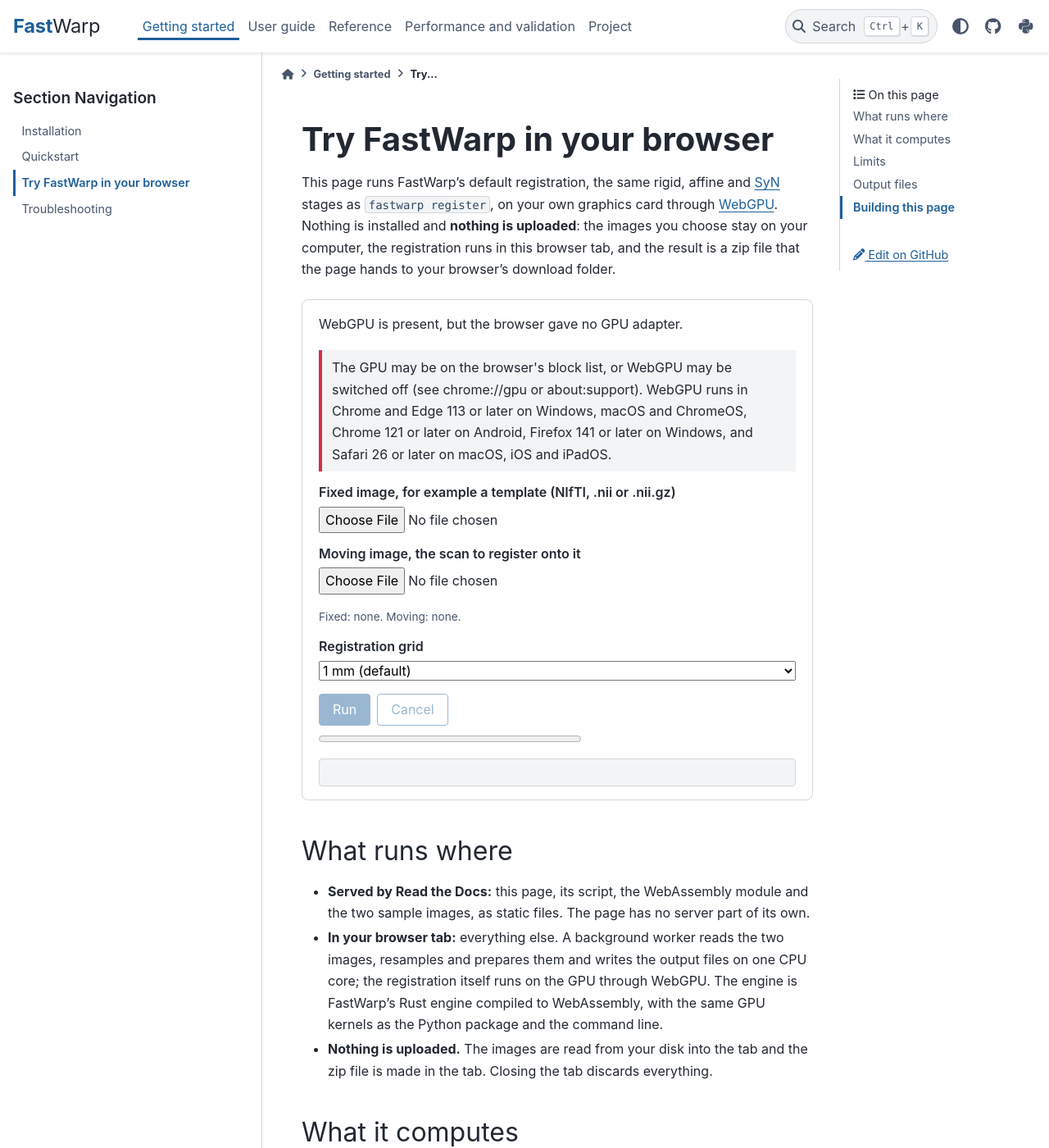
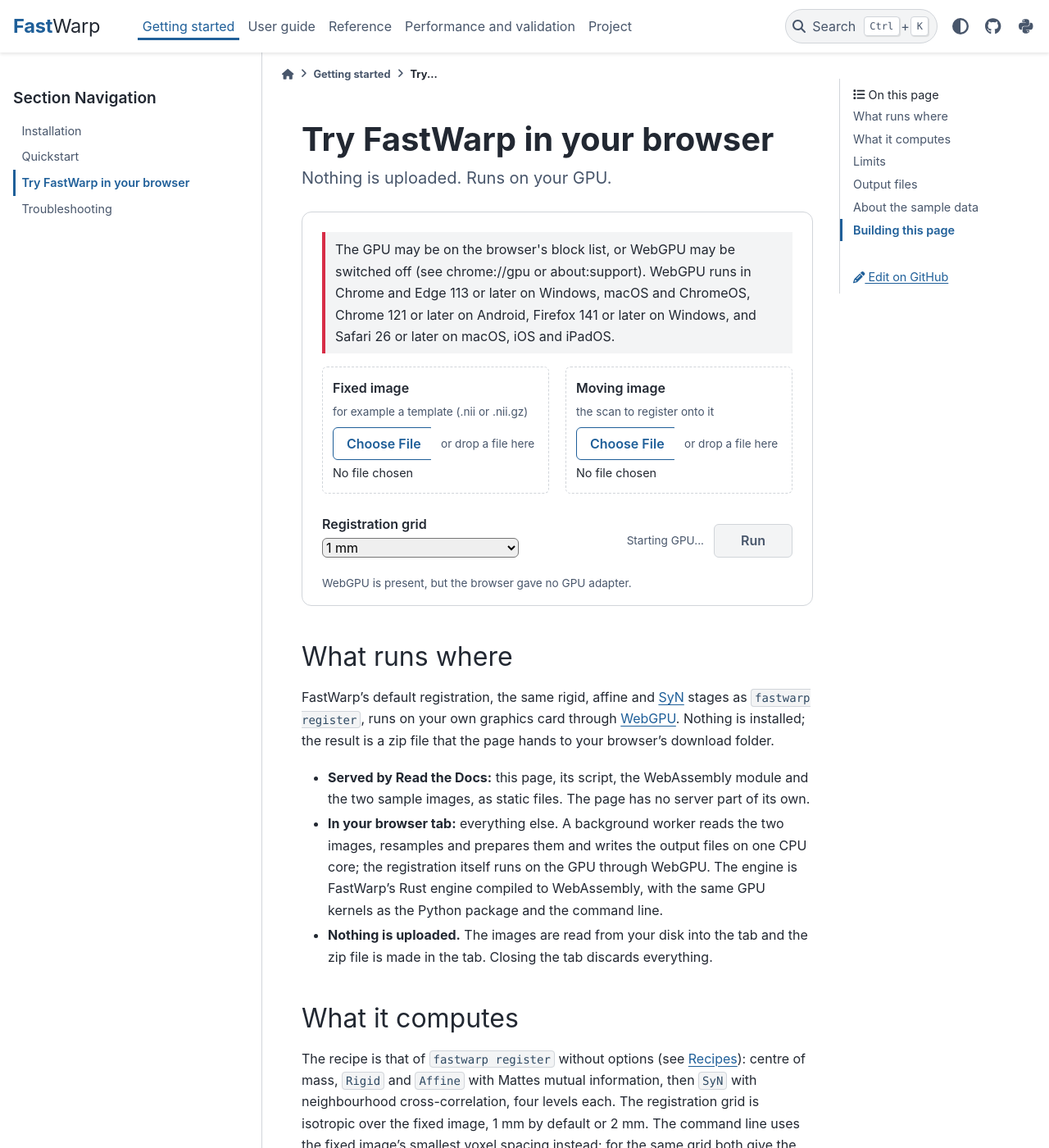
Before and after one commit to WyssCenter/fastwarp, a Sphinx documentation site: the page built from docs/browser.md, in a window 1280 px wide and 1400 px high. Shown: the whole window at 82% size. Built offline with Sphinx 7.4.7 and the PyData theme 0.15.4, drawn with Linux system fonts in a browser that asks for light colours; some of the changed text lies outside the part shown.

Commit message:
docs: tidy the browser demo page and link it from the landing page (#62)
The run controls come first, with a one-line subtitle; explanations, the log, the GPU details and the sample licence move lower or into collapsed sections. The landing page gets a try-it-in-your-browser button.

````diff
--- a/docs/_static/fastwarp.css
+++ b/docs/_static/fastwarp.css
@@ -216,3 +216,7 @@ svg.fw-diagram .fw-head-images {
 .fw-file-cards .sd-card-title code {
   font-size: 0.95em;
 }
+
+.sd-btn {
+  border-radius: 6px;
+}
--- a/docs/_static/web/app.css
+++ b/docs/_static/web/app.css
@@ -2,6 +2,12 @@
  * SPDX-FileCopyrightText: 2026 Wyss Center for Bio and Neuroengineering
  * SPDX-License-Identifier: Apache-2.0
  */
+
+.fw-subtitle {
+  font-size: 1.25rem;
+  color: var(--pst-color-text-muted);
+  margin: -0.5rem 0 1.5rem;
+}
 
 .fw-demo [hidden] {
   display: none !important;
@@ -9,9 +15,10 @@
 
 .fw-demo {
   border: 1px solid var(--pst-color-border);
-  border-radius: 0.5rem;
-  padding: 1rem 1.25rem;
-  margin: 1.5rem 0;
+  border-radius: 12px;
+  padding: 1.5rem 1.5rem 1rem;
+  margin: 1.5rem 0 2.5rem;
+  max-width: 44rem;
 }
 
 .fw-demo fieldset {
@@ -19,61 +26,188 @@
   margin: 0;
   padding: 0;
   display: grid;
-  gap: 0.75rem;
+  grid-template-columns: repeat(auto-fit, minmax(15rem, 1fr));
+  gap: 1.25rem;
 }
 
-.fw-demo label {
+.fw-demo .fw-pick {
+  display: grid;
+  gap: 0.25rem;
+  font-weight: 600;
+  border: 1px dashed var(--pst-color-border);
+  border-radius: 6px;
+  padding: 0.75rem;
+}
+
+.fw-demo .fw-pick.fw-drag {
+  border-color: var(--pst-color-primary);
+  box-shadow: 0 0 0 2px var(--pst-color-primary);
+  background: var(--pst-color-surface);
+}
+
+.fw-demo .fw-drop {
+  font-weight: normal;
+  font-size: 0.85em;
+  color: var(--pst-color-text-muted);
+}
+
+.fw-demo .fw-hint {
+  font-weight: normal;
+  font-size: 0.85em;
+  color: var(--pst-color-text-muted);
+}
+
+.fw-demo .fw-pick-row {
+  display: flex;
+  align-items: center;
+  gap: 0.75rem;
+  margin-top: 0.25rem;
+}
+
+.fw-demo input[type="file"] {
+  flex: none;
+  width: 7.5rem;
+  overflow: hidden;
+  color: transparent;
+  font: inherit;
+}
+
+.fw-demo input[type="file"]::file-selector-button {
+  border: 1px solid var(--pst-color-primary);
+  border-radius: 6px;
+  background: transparent;
+  color: var(--pst-color-primary);
+  padding: 0.35rem 1rem;
+  font: inherit;
+  cursor: pointer;
+}
+
+.fw-demo input[type="file"]:disabled::file-selector-button {
+  border-color: var(--pst-color-border);
+  color: var(--pst-color-text-muted);
+  cursor: not-allowed;
+}
+
+.fw-demo .fw-name {
+  display: block;
+  font-weight: normal;
+  font-size: 0.9em;
+  overflow: hidden;
+  text-overflow: ellipsis;
+  white-space: nowrap;
+  min-width: 0;
+}
+
+.fw-demo .fw-sample-line {
+  margin: 1rem 0 0;
+  color: var(--pst-color-text-muted);
+}
+
+.fw-demo .fw-sample-line button {
+  margin-left: 0.5rem;
+}
+
+.fw-demo #fw-sample-state {
+  margin-left: 0.5rem;
+}
+
+.fw-demo .fw-run-row {
+  display: flex;
+  flex-wrap: wrap;
+  align-items: end;
+  justify-content: space-between;
+  gap: 1rem 1.5rem;
+  margin-top: 1.5rem;
+}
+
+.fw-demo .fw-grid-label {
   display: grid;
   gap: 0.25rem;
   font-weight: 600;
 }
 
-.fw-demo input[type="file"],
 .fw-demo select {
+  border-radius: 6px;
   font-weight: normal;
+  width: 15rem;
   max-width: 100%;
+}
+
+.fw-demo .fw-actions {
+  display: flex;
+  flex-wrap: nowrap;
+  gap: 0.75rem;
+  align-items: center;
+}
+
+.fw-demo .fw-run-hint {
+  font-size: 0.85em;
+  color: var(--pst-color-text-muted);
+}
+
+.fw-demo .fw-run-hint:empty {
+  display: none;
 }
 
 .fw-demo button,
 .fw-demo .fw-button {
   display: inline-block;
   border: 1px solid var(--pst-color-primary);
-  border-radius: 0.25rem;
+  border-radius: 6px;
   background: var(--pst-color-primary);
   color: var(--pst-color-primary-text, #fff);
-  padding: 0.35rem 1rem;
+  padding: 0.4rem 1.25rem;
   font: inherit;
   cursor: pointer;
   text-decoration: none;
+  white-space: nowrap;
 }
 
-.fw-demo button[disabled] {
-  opacity: 0.45;
-  cursor: not-allowed;
-}
-
-.fw-demo button.fw-secondary {
+.fw-demo .fw-secondary {
   background: transparent;
   color: var(--pst-color-primary);
 }
 
-.fw-demo .fw-actions {
-  display: flex;
-  flex-wrap: wrap;
-  gap: 0.5rem;
-  margin: 1rem 0 0.5rem;
+.fw-demo button[disabled] {
+  background: var(--pst-color-surface);
+  border-color: var(--pst-color-border);
+  color: var(--pst-color-text-muted);
+  cursor: not-allowed;
+}
+
+.fw-demo #fw-run {
+  min-width: 6rem;
+  font-weight: 600;
+}
+
+.fw-demo #fw-download {
+  order: -1;
+  font-weight: 600;
+}
+
+.fw-demo button:focus-visible,
+.fw-demo .fw-button:focus-visible,
+.fw-demo summary:focus-visible,
+.fw-demo input:focus-visible,
+.fw-demo select:focus-visible {
+  outline: 2px solid var(--pst-color-primary);
+  outline-offset: 2px;
 }
 
 .fw-demo .fw-small {
   font-size: 0.85em;
   color: var(--pst-color-text-muted);
-  margin: 0.25rem 0 0;
+  margin: 0.75rem 0 0;
+}
+
+.fw-demo .fw-small:empty {
+  display: none;
 }
 
 .fw-demo .fw-message {
   border-left: 4px solid var(--pst-color-info);
   padding: 0.5rem 0.75rem;
-  margin: 0.75rem 0;
+  margin: 0 0 1rem;
   background: var(--pst-color-surface);
 }
 
@@ -85,12 +219,103 @@
   border-left-color: var(--pst-color-warning);
 }
 
+.fw-demo .fw-status {
+  margin: 1.25rem 0 0;
+}
+
+.fw-demo .fw-status:has(#fw-stage:empty) {
+  display: none;
+}
+
+.fw-demo progress {
+  display: block;
+  width: 100%;
+  height: 6px;
+  border: 0;
+  border-radius: 6px;
+  appearance: none;
+  accent-color: var(--pst-color-primary);
+  background: var(--pst-color-border);
+  overflow: hidden;
+}
+
+.fw-demo progress::-webkit-progress-bar {
+  background: var(--pst-color-border);
+  border-radius: 6px;
+}
+
+.fw-demo progress::-webkit-progress-value {
+  background: var(--pst-color-primary);
+  border-radius: 6px;
+}
+
+.fw-demo progress::-moz-progress-bar {
+  background: var(--pst-color-primary);
+  border-radius: 6px;
+}
+
+.fw-demo .fw-statusline {
+  display: flex;
+  justify-content: space-between;
+  gap: 1rem;
+  margin-top: 0.4rem;
+  font-size: 0.85em;
+  color: var(--pst-color-text-muted);
+}
+
+.fw-demo .fw-more {
+  margin-top: 0.75rem;
+  font-size: 0.85em;
+  color: var(--pst-color-text-muted);
+}
+
+.fw-demo .fw-more summary {
+  cursor: pointer;
+}
+
+.fw-demo .fw-more summary code {
+  font-size: 1em;
+  color: inherit;
+  background: none;
+  border: 0;
+  padding: 0;
+}
+
+.fw-demo .fw-logbox:has(#fw-log:empty) {
+  display: none;
+}
+
+.fw-demo .fw-log {
+  max-height: 14rem;
+  overflow: auto;
+  font-size: 0.9em;
+  margin: 0.5rem 0 0;
+  white-space: pre-wrap;
+}
+
+.fw-demo .fw-meta {
+  margin-top: 1.25rem;
+  font-size: 0.85em;
+  color: var(--pst-color-text-muted);
+}
+
+.fw-demo .fw-meta p {
+  margin: 0;
+}
+
+.fw-demo .fw-meta p:empty {
+  display: none;
+}
+
+.fw-demo .fw-meta .fw-more {
+  margin-top: 0;
+}
+
 .fw-demo dl.fw-adapter {
   display: grid;
   grid-template-columns: max-content 1fr;
   gap: 0.15rem 1rem;
-  margin: 0.5rem 0 1rem;
-  font-size: 0.9em;
+  margin: 0.5rem 0 0;
 }
 
 .fw-demo dl.fw-adapter dt {
@@ -98,26 +323,24 @@
 }
 
 .fw-demo dl.fw-adapter dd {
+  font-family: var(--pst-font-family-monospace);
   margin: 0;
   overflow-wrap: anywhere;
 }
 
-.fw-demo .fw-status {
-  display: flex;
-  flex-wrap: wrap;
-  align-items: center;
-  gap: 0.5rem 1rem;
-  margin: 0.5rem 0;
+@media (max-width: 600px) {
+  .fw-demo {
+    padding: 1rem;
+  }
+  .fw-demo .fw-run-row,
+  .fw-demo .fw-grid-label {
+    display: grid;
+  }
+  .fw-demo .fw-actions {
+    flex-wrap: wrap;
+  }
+  .fw-demo #fw-run,
+  .fw-demo #fw-cancel {
+    flex: 1;
+  }
 }
-
-.fw-demo progress {
-  width: min(100%, 20rem);
-}
-
-.fw-demo .fw-log {
-  max-height: 14rem;
-  overflow: auto;
-  font-size: 0.8em;
-  margin: 0.5rem 0 0;
-  white-space: pre-wrap;
-}
--- a/docs/_static/web/app.js
+++ b/docs/_static/web/app.js
@@ -43,6 +43,9 @@ const state = {
   runId: 0,
   posted: false,
   restarts: 0,
+  gpu: "starting",
+  sample: false,
+  done: false,
 };
 
 function log(line) {
@@ -101,14 +104,32 @@ function result(status, extra = {}) {
 
 function updateButtons() {
   const ok = state.ready && state.inputs.fixed && state.inputs.moving;
-  el("fw-run").disabled = !ok || state.running;
+  const run = el("fw-run");
+  run.disabled = !ok || state.running;
+  run.hidden = state.running;
+  run.textContent = state.done ? "Run again" : "Run";
+  run.classList.toggle("fw-secondary", state.done && !run.disabled);
+  el("fw-cancel").hidden = !state.running;
   el("fw-cancel").disabled = !state.running;
+  let hint = "";
+  if (!state.running) {
+    if (state.gpu === "starting") hint = "Starting GPU...";
+    else if (state.gpu === "failed") hint = "WebGPU unavailable";
+    else if (!state.inputs.fixed || !state.inputs.moving) hint = "Choose two images";
+  }
+  el("fw-hint").textContent = hint;
   el("fw-sample").disabled = state.running;
+  el("fw-sample").hidden = state.sample;
+  el("fw-sample-state").hidden = !state.sample;
   el("fw-fixed").disabled = state.running;
   el("fw-moving").disabled = state.running;
   el("fw-grid").disabled = state.running;
-  const names = ["fixed", "moving"].map((k) => state.inputs[k]?.label ?? "none");
-  el("fw-selected").textContent = `Fixed: ${names[0]}. Moving: ${names[1]}.`;
+  for (const key of ["fixed", "moving"]) {
+    const name = el(`fw-${key}-name`);
+    const full = state.inputs[key]?.label ?? "";
+    name.textContent = full || "No file chosen";
+    name.title = full;
+  }
 }
 
 function adapterLabel(info) {
@@ -135,7 +156,11 @@ function showAdapter(info) {
     dd.textContent = v;
     dl.append(dt, dd);
   }
-  dl.hidden = false;
+  const gpuName = document.createElement("code");
+  gpuName.textContent = adapterLabel(info);
+  el("fw-adapter-summary").replaceChildren("WebGPU · ", gpuName, ` · FastWarp ${info.fastwarp_version}`);
+  el("fw-support").textContent = "";
+  el("fw-adapter-box").hidden = false;
   if (software) {
     message(
       "The browser gave FastWarp a software (CPU) adapter instead of a GPU. A registration will be very slow; use the 2 mm grid, or a browser and computer with WebGPU on the GPU.",
@@ -208,16 +233,13 @@ function onDone(zip, memory) {
   finish();
   state.restarts = 0;
   el("fw-progress").value = 1;
-  el("fw-stage").textContent = `Done in ${clock(elapsed * 1000)}`;
+  const entries = zipEntries(zip);
+  el("fw-stage").textContent = `Done in ${clock(elapsed * 1000)} · ${entries.length} files, ${bytes(zip.byteLength)}`;
   el("fw-elapsed").textContent = "";
-  const entries = zipEntries(zip);
-  const list = el("fw-files");
-  list.replaceChildren();
-  for (const e of entries) {
-    const li = document.createElement("li");
-    li.textContent = `${e.name} (${bytes(e.size)})`;
-    list.append(li);
-  }
+  log(`Files: ${entries.map((e) => `${e.name} (${bytes(e.size)})`).join(", ")}`);
+  state.done = true;
+  el("fw-progress").hidden = true;
+  updateButtons();
   let run = null;
   const runEntry = entries.find((e) => e.name === "run.json");
   if (runEntry) {
@@ -292,9 +314,8 @@ function startWorker(requestInfo = true) {
     if (data.type === "info") {
       state.ready = true;
       showAdapter(data.info);
-      el("fw-support").textContent = "WebGPU is available. Choose two images, or load the sample data.";
+      state.gpu = "ready";
       state.adapterLabel = adapterLabel(data.info);
-      log(`GPU: ${state.adapterLabel}`);
       updateButtons();
       if (autorun === "sample") runSample();
     } else if (data.type === "progress") {
@@ -303,6 +324,7 @@ function startWorker(requestInfo = true) {
       onDone(data.zip, data.memory);
     } else if (data.type === "error") {
       if (!state.ready && !state.running) {
+        state.gpu = "failed";
         el("fw-support").textContent = "WebGPU could not be started.";
         message(`${data.message} ${BROWSERS}`, "error");
         result("error", { name: data.name, message: data.message, phase: "gpu_info" });
@@ -315,6 +337,7 @@ function startWorker(requestInfo = true) {
     e.preventDefault?.();
     const text = e.message || "the worker could not be started";
     if (!state.ready && !state.running) {
+      state.gpu = "failed";
       el("fw-support").textContent = "FastWarp's worker could not be started.";
       message(text, "error");
       result("error", { name: "WorkerError", message: text, phase: "start" });
@@ -336,7 +359,8 @@ async function run() {
   const { fixed, moving } = state.inputs;
   if (!fixed || !moving) return;
   el("fw-download").hidden = true;
-  el("fw-files").replaceChildren();
+  el("fw-progress").hidden = false;
+  state.done = false;
   el("fw-log").textContent = "";
   message("");
   const grid = el("fw-grid").value;
@@ -400,8 +424,9 @@ function fromFile(file) {
 }
 
 function runSample() {
-  state.inputs.fixed = fromUrl(SAMPLES.fixed, "MNI ICBM 2009b template (sample)");
-  state.inputs.moving = fromUrl(SAMPLES.moving, "defaced T1w (sample)");
+  state.sample = true;
+  state.inputs.fixed = fromUrl(SAMPLES.fixed, "MNI 2009b template");
+  state.inputs.moving = fromUrl(SAMPLES.moving, "Defaced T1w");
   updateButtons();
   if (autorun === "sample") {
     const grid = params.get("grid");
@@ -412,14 +437,27 @@ function runSample() {
 
 async function main() {
   el("fw-grid").value = isMobile() ? "2mm" : "1mm";
-  el("fw-fixed").addEventListener("change", (e) => {
-    if (e.target.files[0]) state.inputs.fixed = fromFile(e.target.files[0]);
-    updateButtons();
-  });
-  el("fw-moving").addEventListener("change", (e) => {
-    if (e.target.files[0]) state.inputs.moving = fromFile(e.target.files[0]);
-    updateButtons();
-  });
+  for (const key of ["fixed", "moving"]) {
+    const input = el(`fw-${key}`);
+    const zone = el(`fw-pick-${key}`);
+    const choose = (file) => {
+      if (!file || state.running) return;
+      state.inputs[key] = fromFile(file);
+      state.sample = false;
+      updateButtons();
+    };
+    input.addEventListener("change", (e) => choose(e.target.files[0]));
+    zone.addEventListener("dragover", (e) => {
+      e.preventDefault();
+      zone.classList.add("fw-drag");
+    });
+    zone.addEventListener("dragleave", () => zone.classList.remove("fw-drag"));
+    zone.addEventListener("drop", (e) => {
+      e.preventDefault();
+      zone.classList.remove("fw-drag");
+      choose(e.dataTransfer.files[0]);
+    });
+  }
   el("fw-sample").addEventListener("click", runSample);
   el("fw-form").addEventListener("submit", (e) => {
     e.preventDefault();
@@ -429,6 +467,7 @@ async function main() {
   updateButtons();
 
   if (!("gpu" in navigator)) {
+    state.gpu = "failed";
     el("fw-support").textContent = "This browser does not offer WebGPU.";
     message(window.isSecureContext ? BROWSERS : `WebGPU needs a secure page (https or localhost). ${BROWSERS}`, "error");
     result("error", { name: "NoWebGPU", message: "navigator.gpu is missing" });
@@ -441,6 +480,7 @@ async function main() {
     adapter = null;
   }
   if (!adapter) {
+    state.gpu = "failed";
     el("fw-support").textContent = "WebGPU is present, but the browser gave no GPU adapter.";
     message(
       `The GPU may be on the browser's block list, or WebGPU may be switched off (see chrome://gpu or about:support). ${BROWSERS}`,
@@ -457,6 +497,8 @@ async function main() {
   ]);
   el("fw-sample-row").hidden = !(haveFixed && haveMoving);
   if (!haveWasm) {
+    state.gpu = "failed";
+    updateButtons();
     el("fw-support").textContent = "The FastWarp WebAssembly module is not part of this build of the documentation.";
     message(
       "It is built on Read the Docs, or locally with docs/_scripts/build_web_demo.sh before sphinx-build.",
--- a/docs/browser.md
+++ b/docs/browser.md
@@ -1,69 +1,76 @@
 # Try FastWarp in your browser
 
-This page runs FastWarp's default registration, the same rigid, affine and {term}`SyN` stages as
-`fastwarp register`, on your own graphics card through [WebGPU](https://www.w3.org/TR/webgpu/).
-Nothing is installed and **nothing is uploaded**: the images you choose stay on your computer, the
-registration runs in this browser tab, and the result is a zip file that the page hands to your
-browser's download folder.
+<p class="fw-subtitle">Nothing is uploaded. Runs on your GPU.</p>
 
 ```{raw} html
 <link rel="stylesheet" href="_static/web/app.css">
 <div class="fw-demo" id="fw-demo">
-  <p id="fw-support" role="status">Checking whether this browser offers WebGPU...</p>
   <p id="fw-message" class="fw-message" role="alert" hidden></p>
-  <dl id="fw-adapter" class="fw-adapter" hidden></dl>
   <form id="fw-form">
-    <fieldset>
-      <label>Fixed image, for example a template (NIfTI, .nii or .nii.gz)
-        <input type="file" id="fw-fixed" accept=".nii,.gz,application/gzip">
+    <fieldset class="fw-files-in">
+      <label class="fw-pick" id="fw-pick-fixed">
+        <span class="fw-pick-title">Fixed image</span>
+        <span class="fw-hint">for example a template (.nii or .nii.gz)</span>
+        <span class="fw-pick-row">
+          <input type="file" id="fw-fixed" accept=".nii,.gz,application/gzip">
+          <span class="fw-drop">or drop a file here</span>
+        </span>
+        <span id="fw-fixed-name" class="fw-name">No file chosen</span>
       </label>
-      <label>Moving image, the scan to register onto it
-        <input type="file" id="fw-moving" accept=".nii,.gz,application/gzip">
+      <label class="fw-pick" id="fw-pick-moving">
+        <span class="fw-pick-title">Moving image</span>
+        <span class="fw-hint">the scan to register onto it</span>
+        <span class="fw-pick-row">
+          <input type="file" id="fw-moving" accept=".nii,.gz,application/gzip">
+          <span class="fw-drop">or drop a file here</span>
+        </span>
+        <span id="fw-moving-name" class="fw-name">No file chosen</span>
       </label>
-      <div id="fw-sample-row" hidden>
-        <button type="button" id="fw-sample" class="fw-secondary">Load sample data</button>
-        <p class="fw-small">The sample pair: <code>sample-t1w-defaced.nii.gz</code>, a T1-weighted
-        MPRAGE at 1 mm of an adult volunteer who agreed to its public use, with the header reduced
-        to the geometry and the face, eyes and ears removed (CC0-1.0); and
-        <code>mni152nlin2009basym-head-1mm.nii.gz</code>, the MNI ICBM 2009b nonlinear asymmetric
-        T1w template (every second voxel of the 0.5 mm original), cut the same way. Both come from
-        the <a href="https://github.com/WyssCenter/fastwarp/releases/tag/sample-data-1">sample-data-1</a>
-        release of FastWarp.</p>
-        <p class="fw-small">MNI template: Copyright (C) 1993-2004 Louis Collins, McConnell Brain
-        Imaging Centre, Montreal Neurological Institute, McGill University. Permission to use,
-        copy, modify, and distribute this software and its documentation for any purpose and
-        without fee is hereby granted, provided that the above copyright notice appear in all
-        copies. The authors and McGill University make no representations about the suitability
-        of this software for any purpose. It is provided "as is" without express or implied
-        warranty.</p>
-      </div>
-      <p id="fw-selected" class="fw-small"></p>
-      <label>Registration grid
+    </fieldset>
+    <p id="fw-sample-row" class="fw-sample-line" hidden>Don't have any data?
+      <button type="button" id="fw-sample" class="fw-secondary">Load sample data</button>
+      <span id="fw-sample-state" hidden>Sample loaded</span></p>
+    <div class="fw-run-row">
+      <label class="fw-grid-label">Registration grid
         <select id="fw-grid">
-          <option value="1mm">1 mm (default)</option>
-          <option value="2mm">2 mm (about 8 times less memory and time)</option>
+          <option value="1mm">1 mm</option>
+          <option value="2mm">2 mm (faster, less memory)</option>
         </select>
       </label>
-    </fieldset>
-    <div class="fw-actions">
-      <button type="submit" id="fw-run" disabled>Run</button>
-      <button type="button" id="fw-cancel" class="fw-secondary" disabled>Cancel</button>
-      <a id="fw-download" class="fw-button" hidden>Download zip</a>
+      <div class="fw-actions">
+        <span id="fw-hint" class="fw-run-hint"></span>
+        <button type="submit" id="fw-run" disabled>Run</button>
+        <button type="button" id="fw-cancel" class="fw-secondary" hidden>Cancel</button>
+        <a id="fw-download" class="fw-button" hidden>Download zip</a>
+      </div>
     </div>
   </form>
   <div class="fw-status">
-    <progress id="fw-progress" max="1" value="0"></progress>
-    <span id="fw-stage"></span>
-    <span id="fw-elapsed"></span>
+    <progress id="fw-progress" max="1" value="0" aria-label="Progress"></progress>
+    <div class="fw-statusline" aria-live="polite">
+      <span id="fw-stage"></span>
+      <span id="fw-elapsed"></span>
+    </div>
   </div>
-  <ul id="fw-files"></ul>
-  <pre id="fw-log" class="fw-log" aria-live="polite"></pre>
+  <details class="fw-more fw-logbox">
+    <summary>Log</summary>
+    <pre id="fw-log" class="fw-log" aria-live="polite"></pre>
+  </details>
   <output id="fw-result" hidden></output>
+  <div class="fw-meta">
+    <p id="fw-support" role="status">Checking whether this browser offers WebGPU...</p>
+    <details id="fw-adapter-box" class="fw-more" hidden>
+      <summary id="fw-adapter-summary">WebGPU</summary>
+      <dl id="fw-adapter" class="fw-adapter"></dl>
+    </details>
+  </div>
 </div>
 <script type="module" src="_static/web/app.js"></script>
 ```
 
 ## What runs where
+
+FastWarp's default registration, the same rigid, affine and {term}`SyN` stages as `fastwarp register`, runs on your own graphics card through [WebGPU](https://www.w3.org/TR/webgpu/). Nothing is installed; the result is a zip file that the page hands to your browser's download folder.
 
 - **Served by Read the Docs:** this page, its script, the WebAssembly module and the two sample
   images, as static files. The page has no server part of its own.
@@ -136,6 +143,12 @@ antsApplyTransforms -d 3 -i fixed.nii.gz -r moving.nii.gz -o fixed_in_moving.nii
 ([Command line: apply](cli.md#apply)); in Python,
 `fastwarp.apply_transforms(moving, fixed, ["1Warp.nii.gz", "0GenericAffine.mat"])`.
 
+## About the sample data
+
+The sample pair is `sample-t1w-defaced.nii.gz`, a T1-weighted MPRAGE at 1 mm of an adult volunteer who agreed to its public use, with the header reduced to the geometry and the face, eyes and ears removed (CC0-1.0), and `mni152nlin2009basym-head-1mm.nii.gz`, the MNI ICBM 2009b nonlinear asymmetric T1w template (every second voxel of the 0.5 mm original), cut the same way. Both come from the [sample-data-1](https://github.com/WyssCenter/fastwarp/releases/tag/sample-data-1) release of FastWarp.
+
+MNI template: Copyright (C) 1993-2004 Louis Collins, McConnell Brain Imaging Centre, Montreal Neurological Institute, McGill University. Permission to use, copy, modify, and distribute this software and its documentation for any purpose and without fee is hereby granted, provided that the above copyright notice appear in all copies. The authors and McGill University make no representations about the suitability of this software for any purpose. It is provided "as is" without express or implied warranty.
+
 ## Building this page
 
 The WebAssembly module and the sample images are not in the repository. Read the Docs makes them
````
Also changed, not shown: docs/index.md (+7 -0 lines).
